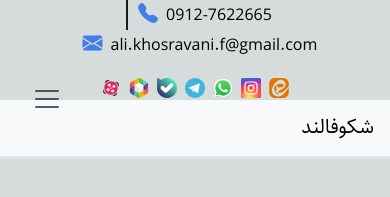
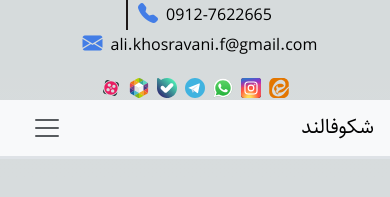
Before and after one commit to ali-khosravani/nextjs, a Next.js app: page / in a window 390 px wide. Shown: the top 197 px of the page. Built offline with nearby package versions, Linux system fonts and the light colour scheme.

Commit message:
fixed bug  mobile menu

```diff
--- a/app/components/ui/Navbar/Styled.css
+++ b/app/components/ui/Navbar/Styled.css
@@ -20,9 +20,8 @@ Sidebar navigation
     font-size: 18px;
   }
   .navbar .toggle {
-    position: fixed;
+    position: relative;
     left: 20px;
-    top: 80px;
     cursor: pointer;
     background: transparent;;
     border: none;
```
